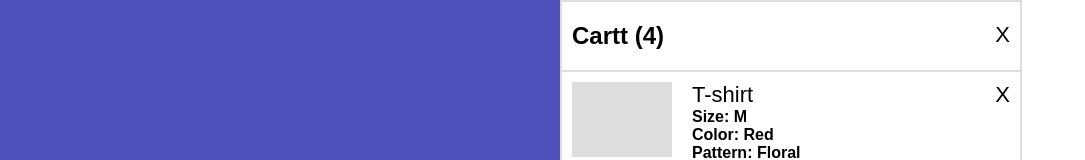
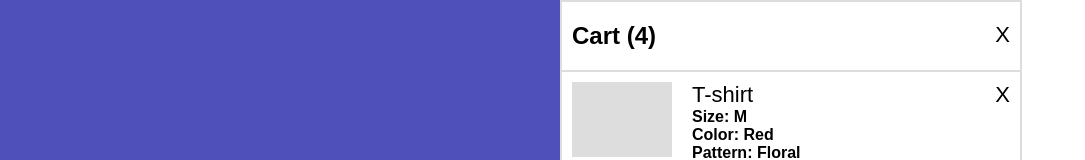
Before and after one commit to andryskowski/Cart-react, a React (Create React App) app: page / in a window 1280 px wide. Shown: the top 160 px of the page, without its empty margins (0-1085 px from the left). Built offline with nearby package versions, Linux system fonts and the light colour scheme.

Commit message:
refactor

```diff
--- a/src/App.js
+++ b/src/App.js
@@ -71,7 +71,7 @@ function App() {
       </div>
      <div className="minicart">
        <div className="section section-header">
-        <h2>Cartt ({items.length})</h2>
+        <h2>Cart ({items.length})</h2>
         <div className="button-container">
           <button className="button-x">X</button>
         </div>
```
